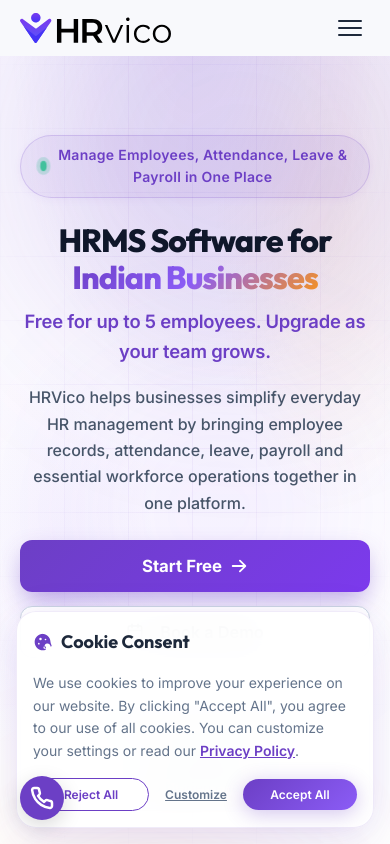
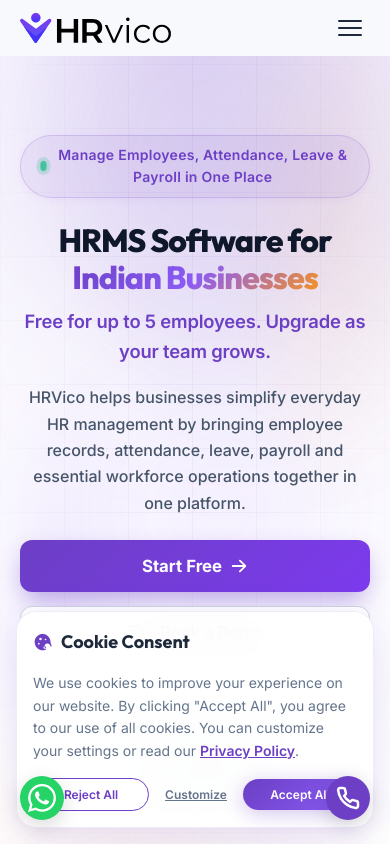
Before and after one commit to gyan9752/hrmsWebsite, a Next.js app: page / in a window 390 px wide. Shown: the top 844 px of the page. Built offline with nearby package versions, Linux system fonts and the light colour scheme.

Commit message:
feat: complete hrms website with seo and speed optimizations

```diff
--- a/components/FloatingContactButtons.tsx
+++ b/components/FloatingContactButtons.tsx
@@ -25,15 +25,26 @@
           pointerEvents: 'none',
         }}
       >
-        {/* Left Side: Floating WhatsApp Support Widget (Desktop Only) */}
-        <div className="floating-whatsapp-desktop-only" style={{ pointerEvents: 'auto', position: 'relative' }}>
-          <style dangerouslySetInnerHTML={{ __html: `
-            @media (max-width: 768px) {
-              .floating-whatsapp-desktop-only {
-                display: none !important;
-              }
-            }
-          `}} />
+        {/* Left Side: Floating WhatsApp Support Widget */}
+        <div style={{ pointerEvents: 'auto', position: 'relative' }}>
+          {/* Mobile View: Direct WhatsApp Icon Button (NO POPUP) */}
+          <div className="mobile-only-whatsapp">
+            <a
+              href="https://wa.me/919116011899"
+              target="_blank"
+              rel="noopener noreferrer"
+              className="float-contact-icon float-contact-icon--whatsapp"
+              aria-label="Chat on WhatsApp"
+              style={{ position: 'relative', bottom: 0, left: 0 }}
+            >
+              <svg width="28" height="28" viewBox="0 0 24 24" fill="currentColor">
+                <path d="M17.472 14.382c-.297-.149-1.758-.867-2.03-.967-.273-.099-.471-.148-.67.15-.197.297-.767.966-.94 1.164-.173.199-.347.223-.644.075-.297-.15-1.255-.463-2.39-1.475-.883-.788-1.48-1.761-1.653-2.059-.173-.297-.018-.458.13-.606.134-.133.298-.347.446-.52.149-.174.198-.298.298-.497.099-.198.05-.371-.025-.52-.075-.149-.669-1.612-.916-2.207-.242-.579-.487-.5-.669-.51a12.8 12.8 0 0 0-.57-.01c-.198 0-.52.074-.792.372-.272.297-1.04 1.016-1.04 2.479 0 1.462 1.065 2.875 1.213 3.074.149.198 2.096 3.2 5.077 4.487.709.306 1.262.489 1.694.625.712.227 1.36.195 1.871.118.571-.085 1.758-.719 2.006-1.413.248-.694.248-1.289.173-1.413-.074-.124-.272-.198-.57-.347m-5.421 7.403h-.004a9.87 9.87 0 0 1-5.031-1.378l-.361-.214-3.741.982.998-3.648-.235-.374a9.86 9.86 0 0 1-1.51-5.26c.001-5.45 4.436-9.884 9.888-9.884 2.64 0 5.122 1.03 6.988 2.898a9.825 9.825 0 0 1 2.893 6.994c-.003 5.45-4.437 9.884-9.885 9.884m8.413-18.297A11.815 11.815 0 0 0 12.05 0C5.495 0 .16 5.335.157 11.892c0 2.096.547 4.142 1.588 5.945L.057 24l6.305-1.654a11.882 11.882 0 0 0 5.683 1.448h.005c6.554 0 11.89-5.335 11.893-11.893a11.821 11.821 0 0 0-3.48-8.413Z" />
+              </svg>
+            </a>
+          </div>
+
+          {/* Desktop View: Full WhatsApp Support Widget with Popup */}
+          <div className="desktop-only-whatsapp">
             {isOpen ? (
               <div
                 style={{
@@ -167,6 +178,7 @@
               </button>
             )}
           </div>
+        </div>
 
         {/* Right Side: Floating Phone Call Button */}
         <div style={{ pointerEvents: 'auto', position: 'relative' }}>
--- a/css/base.css
+++ b/css/base.css
@@ -681,9 +681,19 @@
   background-color: #6127D4;
 }
 
+.mobile-only-whatsapp {
+  display: none !important;
+}
+.desktop-only-whatsapp {
+  display: block;
+}
+
 @media (max-width: 768px) {
-  .floating-whatsapp-desktop-only {
+  .desktop-only-whatsapp {
     display: none !important;
+  }
+  .mobile-only-whatsapp {
+    display: block !important;
   }
   .float-contact-icon {
     bottom: 16px;
```
Lines whose indentation alone changed are shown as unchanged.
